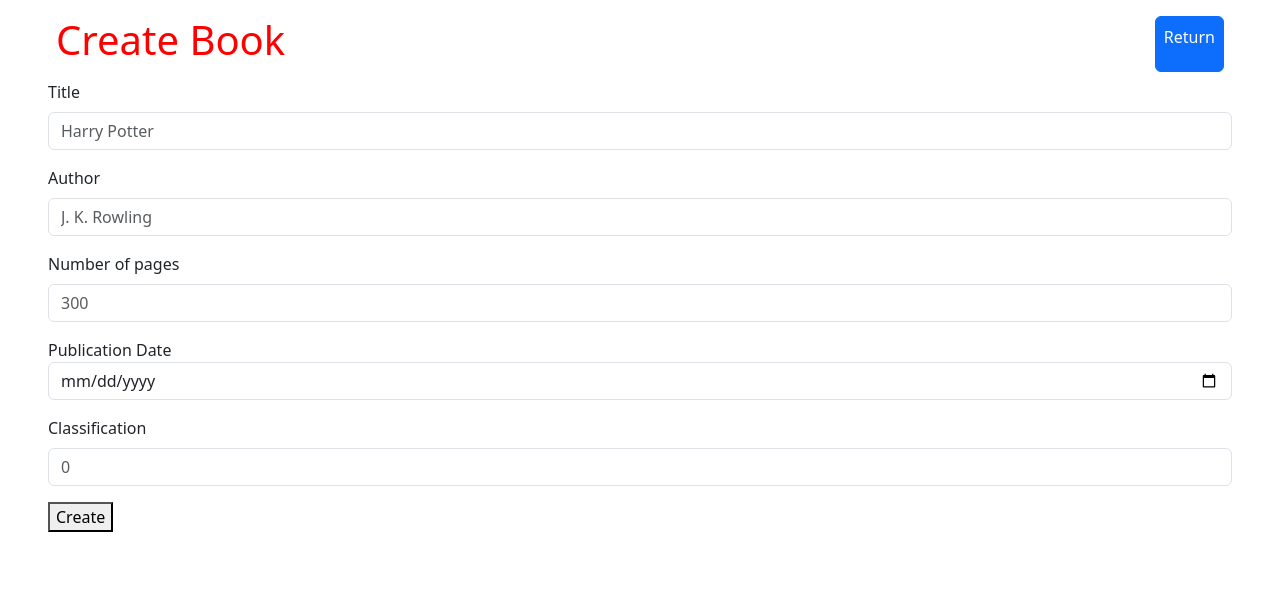
After one commit to Juansecod/django-ucc, a Django app: page /books/create in a window 1280 px wide. The commit adds this page. Shown: the top 595 px of the page. Run offline with Django 5.2, Linux system fonts and the light colour scheme.

Commit message:
Create CURD to book in our interface

```diff
--- a/ucc/biblioteca/models.py
+++ b/ucc/biblioteca/models.py
@@ -2,7 +2,7 @@ from django.db import models
 
 # Create your models here.
 class Book(models.Model):
-    title = models.CharField(max_length=254, null=False, blank=False)
+    title = models.CharField(max_length=254, null=False, blank=False, unique=True)
     author = models.CharField(max_length=100, default="Anonymous")
     pages = models.IntegerField()
     publication_date = models.DateField(help_text="Publication Date")
--- /dev/null
+++ b/ucc/biblioteca/templates/books/create.html
@@ -0,0 +1,44 @@
+<!DOCTYPE html>
+<html lang="en">
+    {% include "head.html" %}
+<body class="p-5 pt-2">
+    <!-- {% include "nav.html" %} -->
+    {% load static %}
+        <div class="d-flex justify-content-between p-2">
+            <h1>{{title}}</h1>
+            <a href={% url 'list_books' %} class="btn btn-primary p-2">Return</a>
+        </div>
+        <form action="{% url "create_book" %}" method="post">
+            {% csrf_token %}
+            <div class="mb-3">
+                <label for="title" class="form-label">Title</label>
+                <input type="text" name="title" id="title" class="form-control" placeholder="Harry Potter">
+            </div>
+            <div class="mb-3">
+                <label for="author" class="form-label">Author</label>
+                <input type="text" name="author" id="author" class="form-control" placeholder="J. K. Rowling">
+            </div>
+            <div class="mb-3">
+                <label for="pages" class="form-label">Number of pages</label>
+                <input type="number" name="pages" id="pages" min="0" class="form-control" placeholder="300">
+            </div>
+            <div class="mb-3">
+                <label for="publication_date class="form-label">Publication Date</label>
+                <input type="date" name="publication_date" id="publication_date" min="0" class="form-control" placeholder="300">
+            </div>
+            <div class="mb-3">
+                <label for="classification" class="form-label">Classification</label>
+                <input type="number" name="classification" id="classification" min="0" class="form-control" placeholder="0">
+            </div>
+
+            <!-- <select name="Classification" id="Classification">
+
+            </select> -->
+            <div class="mb-3">
+                <button type="btn btn-success">Create</button>
+            </div>
+        </form>
+
+    {% include "footer.html" %}
+</body>
+</html>
--- /dev/null
+++ b/ucc/biblioteca/templates/footer.html
@@ -0,0 +1,4 @@
+<footer>
+    <script src="https://cdn.jsdelivr.net/npm/@popperjs/core@2.11.8/dist/umd/popper.min.js" integrity="sha384-I7E8VVD/ismYTF4hNIPjVp/Zjvgyol6VFvRkX/vR+Vc4jQkC+hVqc2pM8ODewa9r" crossorigin="anonymous"></script>
+    <script src="https://cdn.jsdelivr.net/npm/bootstrap@5.3.3/dist/js/bootstrap.min.js" integrity="sha384-0pUGZvbkm6XF6gxjEnlmuGrJXVbNuzT9qBBavbLwCsOGabYfZo0T0to5eqruptLy" crossorigin="anonymous"></script>
+</footer>
--- a/ucc/biblioteca/templates/form.html
+++ b/ucc/biblioteca/templates/form.html
@@ -16,5 +16,6 @@
             {% endif %}
         </form>
     </div>
+    {% include "footer.html" %}
 </body>
 </html>
--- a/ucc/biblioteca/templates/head.html
+++ b/ucc/biblioteca/templates/head.html
@@ -3,5 +3,6 @@
     <meta name="viewport" content="width=device-width, initial-scale=1.0">
     <title>{{title}}</title>
     {% load static %}
+    <link href="https://cdn.jsdelivr.net/npm/bootstrap@5.3.3/dist/css/bootstrap.min.css" rel="stylesheet" integrity="sha384-QWTKZyjpPEjISv5WaRU9OFeRpok6YctnYmDr5pNlyT2bRjXh0JMhjY6hW+ALEwIH" crossorigin="anonymous">
     <link href="{% static "css/styles.css" %}" rel="stylesheet" />
 </head>
--- a/ucc/biblioteca/templates/index.html
+++ b/ucc/biblioteca/templates/index.html
@@ -6,7 +6,8 @@
     {% load static %}
     <div>
         <h1>{{title}}</h1>
-        <img src="{% static '/img/library_image.png' %}" alt="library" />
+        <img src="{% static '/img/library_image.png' %}" alt="library" width="20%"/>
     </div>
+    {% include "footer.html" %}
 </body>
 </html>
--- a/ucc/biblioteca/templates/lend.html
+++ b/ucc/biblioteca/templates/lend.html
@@ -4,5 +4,6 @@
 <body>
     {% include "nav.html" %}
     <h1>{{title}}</h1>
+    {% include "footer.html" %}
 </body>
 </html>
--- a/ucc/biblioteca/templates/sell.html
+++ b/ucc/biblioteca/templates/sell.html
@@ -4,5 +4,6 @@
 <body>
     {% include "nav.html" %}
     <h1>{{title}}</h1>
+    {% include "footer.html" %}
 </body>
 </html>
--- a/ucc/biblioteca/urls.py
+++ b/ucc/biblioteca/urls.py
@@ -7,4 +7,10 @@ urlpatterns = [
     path("lend", views.lend, name="lend"),
     path("sum/<int:n1>/<int:n2>", views.sum, name="sum"),
     path("calculator", views.calculator, name="calculator"),
+
+    # CRUD books
+    path("books",  views.book_list, name="list_books"),
+    path("books/create",  views.create_book, name="create_book"),
+    path("books/edit/<int:id>",  views.index, name="edit_book"),
+    path("books/delete/<int:id>",  views.delete_book, name="delete_book"),
 ]
--- a/ucc/biblioteca/views.py
+++ b/ucc/biblioteca/views.py
@@ -1,12 +1,13 @@
-from django.shortcuts import render
+from django.shortcuts import redirect, render
 from django.http import HttpResponse
 from django.shortcuts import render
+from django.contrib import messages
 from .models import Book
 
 # Create your views here.
 def index(request):
     context = {"title": "Home"}
-    print(Book.objects.all()[0])
+    print(Book.objects.all()[1])
     return render(request, "index.html", context)
 
 def sell(request):
@@ -31,3 +32,39 @@ def calculator(request):
 
 def sum(request, n1, n2):
     return render(request, "form.html", {"title":"sum", "result":n1+n2})
+
+# CRUD books
+def book_list(request):
+    context = {'title': 'Books'}
+    """ messages.error(request, "The request it's fine...")
+    messages.warning(request, "The request it's fine...")
+    messages.success(request, "The request it's fine...") """
+    context["books"] = Book.objects.all()
+    return render(request, "books/index.html", context)
+
+def create_book(request):
+    if(request.method == 'GET'):
+        return render(request, "books/create.html", {'title': "Create Book"})
+    elif(request.method == 'POST'):
+        try:
+            book = Book()
+            book.title = request.POST.get("title")
+            book.author = request.POST.get("author")
+            book.pages = request.POST.get("pages")
+            book.publication_date = request.POST.get("publication_date")
+            book.save()
+            messages.success(request, "Book created!")
+        except:
+            messages.error(request, "Something way wrong...")
+
+        return redirect("list_books")
+
+def delete_book(request, id):
+    try:
+        book = Book.objects.get(pk = id)
+        book.delete()
+        messages.success(request, "Book deleted!")
+    except:
+        messages.error(request, "Something way wrong...")
+
+    return redirect("list_books")
```
Also changed, not shown: ucc/biblioteca/templates/books/index.html (added, +68 -0 lines).
